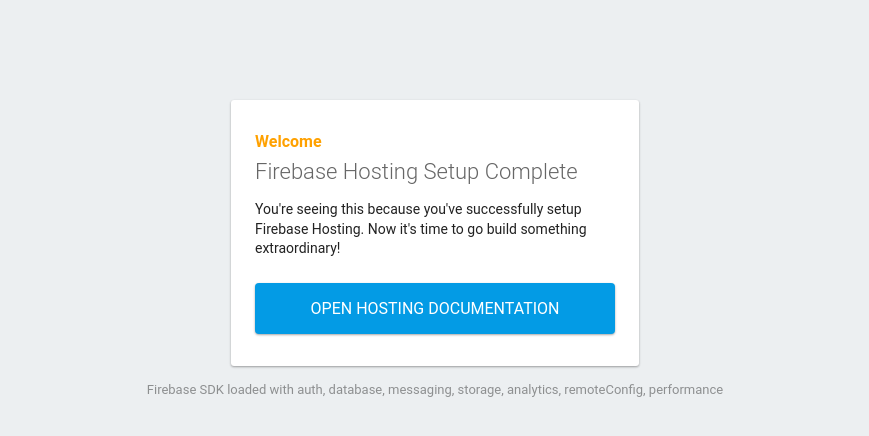
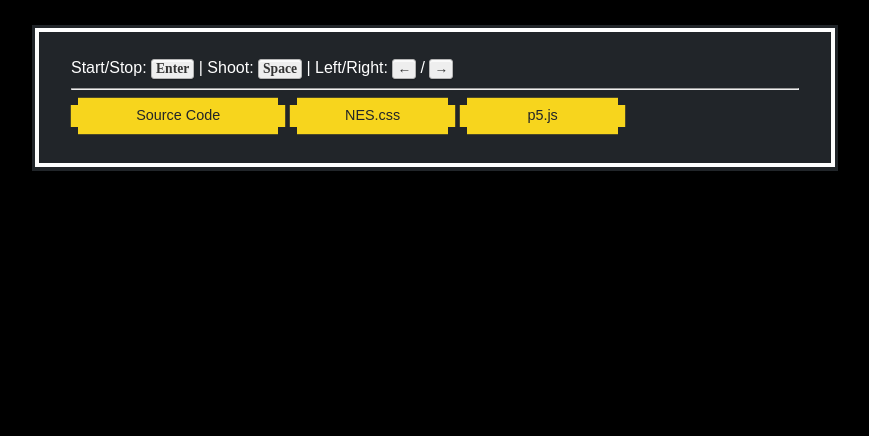
Before and after one commit to dcfernandez1023/alien-shooter-game, a plain HTML site: page public/index.html in a window 1280 px wide. Shown: the whole page, without its empty margins (205-1074 px from the left). Drawn offline with nearby package versions, Linux system fonts and the light colour scheme; some packages are replaced by stand-ins of ours; a web font is replaced by a local one.

Commit message:
index in public

```diff
--- a/public/index.html
+++ b/public/index.html
@@ -1,80 +1,56 @@
 <!DOCTYPE html>
-<html>
-  <head>
-    <meta charset="utf-8">
-    <meta name="viewport" content="width=device-width, initial-scale=1">
-    <title>Welcome to Firebase Hosting</title>
-
-    <!-- update the version number as needed -->
-    <script defer src="/__/firebase/9.6.7/firebase-app.js"></script>
-    <!-- include only the Firebase features as you need -->
-    <script defer src="/__/firebase/9.6.7/firebase-auth.js"></script>
-    <script defer src="/__/firebase/9.6.7/firebase-database.js"></script>
-    <script defer src="/__/firebase/9.6.7/firebase-messaging.js"></script>
-    <script defer src="/__/firebase/9.6.7/firebase-storage.js"></script>
-    <script defer src="/__/firebase/9.6.7/firebase-analytics.js"></script>
-    <script defer src="/__/firebase/9.6.7/firebase-remote-config.js"></script>
-    <script defer src="/__/firebase/9.6.7/firebase-performance.js"></script>
-    <!-- initialize the SDK after all desired features are loaded -->
-    <script defer src="/__/firebase/init.js"></script>
-
-    <style media="screen">
-      body { background: #ECEFF1; color: rgba(0,0,0,0.87); font-family: Roboto, Helvetica, Arial, sans-serif; margin: 0; padding: 0; }
-      #message { background: white; max-width: 360px; margin: 100px auto 16px; padding: 32px 24px; border-radius: 3px; }
-      #message h2 { color: #ffa100; font-weight: bold; font-size: 16px; margin: 0 0 8px; }
-      #message h1 { font-size: 22px; font-weight: 300; color: rgba(0,0,0,0.6); margin: 0 0 16px;}
-      #message p { line-height: 140%; margin: 16px 0 24px; font-size: 14px; }
-      #message a { display: block; text-align: center; background: #039be5; text-transform: uppercase; text-decoration: none; color: white; padding: 16px; border-radius: 4px; }
-      #message, #message a { box-shadow: 0 1px 3px rgba(0,0,0,0.12), 0 1px 2px rgba(0,0,0,0.24); }
-      #load { color: rgba(0,0,0,0.4); text-align: center; font-size: 13px; }
-      @media (max-width: 600px) {
-        body, #message { margin-top: 0; background: white; box-shadow: none; }
-        body { border-top: 16px solid #ffa100; }
-      }
+<html lang="en">
+<head>
+    <meta charset="UTF-8">
+    <meta http-equiv="X-UA-Compatible" content="IE=edge">
+    <meta name="viewport" content="width=device-width, initial-scale=1.0">
+    <script src="https://cdn.jsdelivr.net/npm/p5@1.4.1/lib/p5.js"></script>
+    <!-- minify -->
+    <link href="https://unpkg.com/nes.css@2.3.0/css/nes.min.css" rel="stylesheet" />
+    <!-- latest -->
+    <link href="https://unpkg.com/nes.css@latest/css/nes.min.css" rel="stylesheet" />
+    <!-- core style only -->
+    <link href="https://unpkg.com/nes.css/css/nes-core.min.css" rel="stylesheet" />
+    <link href="http://fonts.cdnfonts.com/css/8bit-wonder" rel="stylesheet">
+    <title>Alien Shooter Game</title>
+    <style>
+        kbd {
+            background-color: #eee;
+            border-radius: 3px;
+            border: 1px solid #b4b4b4;
+            box-shadow: 0 1px 1px rgba(0, 0, 0, .2), 0 2px 0 0 rgba(255, 255, 255, .7) inset;
+            color: #333;
+            display: inline-block;
+            font-size: .85em;
+            font-weight: 700;
+            line-height: 1;
+            padding: 2px 4px;
+            white-space: nowrap;
+        }
     </style>
-  </head>
-  <body>
-    <div id="message">
-      <h2>Welcome</h2>
-      <h1>Firebase Hosting Setup Complete</h1>
-      <p>You're seeing this because you've successfully setup Firebase Hosting. Now it's time to go build something extraordinary!</p>
-      <a target="_blank" href="https://firebase.google.com/docs/hosting/">Open Hosting Documentation</a>
+</head>
+<body style="text-align: center; background-color: black;">
+    <br>
+    <div id="game-canvas"></div>
+    <div class="nes-container is-dark with-title" style="width: 800px; text-align: left; display: inline-block; font-family: '8BIT WONDER', sans-serif;">
+        <div>
+            Start/Stop: <kbd>Enter</kbd> | Shoot: <kbd>Space</kbd> | Left/Right: <kbd>&larr;</kbd> / <kbd>&rarr;</kbd>
+        </div>
+        <hr>
+        <div>
+            <a href="#" target="_blank" class="nes-badge" style="width: 200px;">
+                <span class="is-warning">
+                    Source Code
+                </span>
+            </a>
+            <a href="https://nostalgic-css.github.io/NES.css/" target="_blank" class="nes-badge">
+                <span class="is-warning">NES.css</span>
+            </a>
+            <a href="https://p5js.org/" target="_blank" class="nes-badge">
+                <span class="is-warning">p5.js</span>
+            </a>
+        </div>
     </div>
-    <p id="load">Firebase SDK Loading&hellip;</p>
-
-    <script>
-      document.addEventListener('DOMContentLoaded', function() {
-        const loadEl = document.querySelector('#load');
-        // // 🔥🔥🔥🔥🔥🔥🔥🔥🔥🔥🔥🔥🔥🔥🔥🔥🔥🔥🔥🔥🔥🔥🔥🔥🔥🔥🔥🔥🔥🔥🔥
-        // // The Firebase SDK is initialized and available here!
-        //
-        // firebase.auth().onAuthStateChanged(user => { });
-        // firebase.database().ref('/path/to/ref').on('value', snapshot => { });
-        // firebase.messaging().requestPermission().then(() => { });
-        // firebase.storage().ref('/path/to/ref').getDownloadURL().then(() => { });
-        // firebase.analytics(); // call to activate
-        // firebase.analytics().logEvent('tutorial_completed');
-        // firebase.performance(); // call to activate
-        //
-        // // 🔥🔥🔥🔥🔥🔥🔥🔥🔥🔥🔥🔥🔥🔥🔥🔥🔥🔥🔥🔥🔥🔥🔥🔥🔥🔥🔥🔥🔥🔥🔥
-
-        try {
-          let app = firebase.app();
-          let features = [
-            'auth',
-            'database',
-            'messaging',
-            'storage',
-            'analytics',
-            'remoteConfig',
-            'performance',
-          ].filter(feature => typeof app[feature] === 'function');
-          loadEl.textContent = `Firebase SDK loaded with ${features.join(', ')}`;
-        } catch (e) {
-          console.error(e);
-          loadEl.textContent = 'Error loading the Firebase SDK, check the console.';
-        }
-      });
-    </script>
-  </body>
+    <script src="game.js"></script>
+</body>
 </html>
```
Also changed, not shown: game.html (renamed from index.html).
